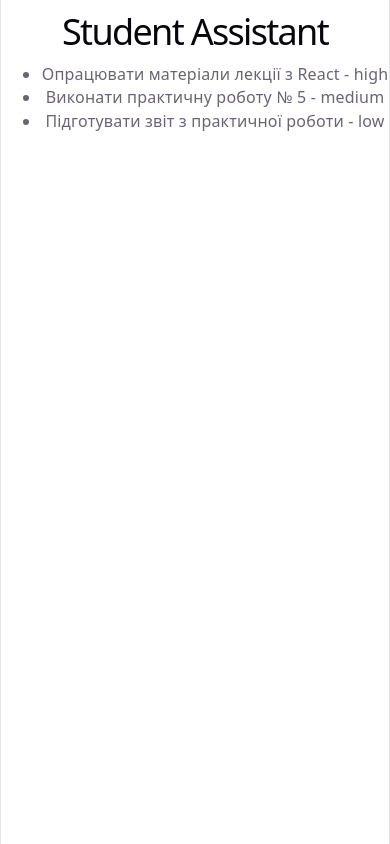
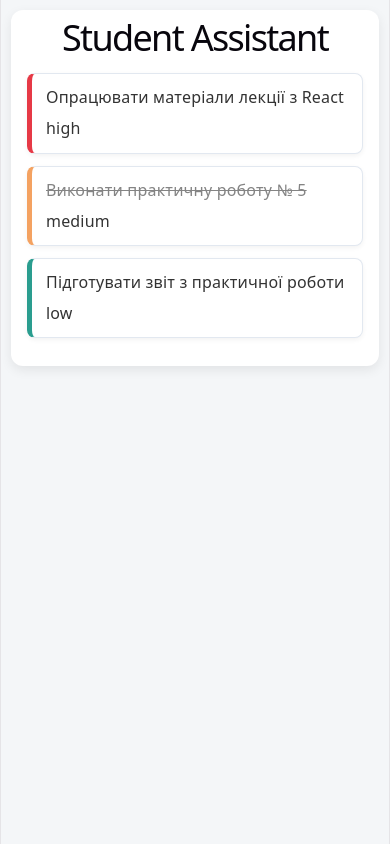
Before and after one commit to Sasha29042904/student-assistant, a React app in the folder frontend/: page / in a window 390 px wide. Built offline with nearby package versions, Linux system fonts and the light colour scheme; the HTML template or start-up script is replaced by a standard one.

Commit message:
Complete Practical Work 6: CSS styling, responsiveness, and styled-components

```diff
--- a/frontend/package.json
+++ b/frontend/package.json
@@ -11,7 +11,8 @@
   },
   "dependencies": {
     "react": "^19.2.8",
-    "react-dom": "^19.2.8"
+    "react-dom": "^19.2.8",
+    "styled-components": "^6.5.3"
   },
   "devDependencies": {
     "@types/react": "^19.2.18",
--- a/frontend/src/App.css
+++ b/frontend/src/App.css
@@ -1,184 +1,70 @@
-.counter {
-  font-size: 16px;
-  padding: 5px 10px;
-  border-radius: 5px;
-  color: var(--accent);
-  background: var(--accent-bg);
-  border: 2px solid transparent;
-  transition: border-color 0.3s;
+body {
+  margin: 0;
+  font-family: system-ui, -apple-system, sans-serif;
+  background-color: #f4f6f8;
+  color: #333;
+}
+
+.app {
+  max-width: 640px;
+  margin: 40px auto;
+  padding: 24px;
+  background-color: #ffffff;
+  border-radius: 12px;
+  box-shadow: 0 4px 12px rgba(0, 0, 0, 0.08);
+}
+
+.app h1 {
+  text-align: center;
+  margin-top: 0;
   margin-bottom: 24px;
+}
 
-  &:hover {
-    border-color: var(--accent-border);
+.task-list {
+  padding: 0;
+  margin: 0;
+}
+
+.task-card {
+  display: flex;
+  justify-content: space-between;
+  align-items: center;
+  padding: 14px 18px;
+  margin-bottom: 12px;
+  background-color: #fff;
+  border: 1px solid #e2e8f0;
+  border-radius: 8px;
+  box-shadow: 0 2px 5px rgba(0, 0, 0, 0.05);
+  list-style: none;
+}
+
+.priority-high {
+  border-left: 5px solid #e63946;
+}
+
+.priority-medium {
+  border-left: 5px solid #f4a261;
+}
+
+.priority-low {
+  border-left: 5px solid #2a9d8f;
+}
+
+.task-card.completed .task-title {
+  text-decoration: line-through;
+  opacity: 0.6;
+}
+
+@media (max-width: 480px) {
+  .app {
+    margin: 10px;
+    padding: 16px;
   }
-  &:focus-visible {
-    outline: 2px solid var(--accent);
-    outline-offset: 2px;
+
+  .task-card {
+    flex-direction: column;
+    align-items: flex-start;
+    gap: 8px;
+    padding: 12px 14px;
   }
 }
-
-.hero {
-  position: relative;
-
-  .base,
-  .framework,
-  .vite {
-    inset-inline: 0;
-    margin: 0 auto;
-  }
-
-  .base {
-    width: 170px;
-    position: relative;
-    z-index: 0;
-  }
-
-  .framework,
-  .vite {
-    position: absolute;
-  }
-
-  .framework {
-    z-index: 1;
-    top: 34px;
-    height: 28px;
-    transform: perspective(2000px) rotateZ(300deg) rotateX(44deg) rotateY(39deg)
-      scale(1.4);
-  }
-
-  .vite {
-    z-index: 0;
-    top: 107px;
-    height: 26px;
-    width: auto;
-    transform: perspective(2000px) rotateZ(300deg) rotateX(40deg) rotateY(39deg)
-      scale(0.8);
-  }
-}
-
-#center {
-  display: flex;
-  flex-direction: column;
-  gap: 25px;
-  place-content: center;
-  place-items: center;
-  flex-grow: 1;
-
-  @media (max-width: 1024px) {
-    padding: 32px 20px 24px;
-    gap: 18px;
-  }
-}
-
-#next-steps {
-  display: flex;
-  border-top: 1px solid var(--border);
-  text-align: left;
-
-  & > div {
-    flex: 1 1 0;
-    padding: 32px;
-    @media (max-width: 1024px) {
-      padding: 24px 20px;
-    }
-  }
-
-  .icon {
-    margin-bottom: 16px;
-    width: 22px;
-    height: 22px;
-  }
-
-  @media (max-width: 1024px) {
-    flex-direction: column;
-    text-align: center;
-  }
-}
-
-#docs {
-  border-right: 1px solid var(--border);
-
-  @media (max-width: 1024px) {
-    border-right: none;
-    border-bottom: 1px solid var(--border);
-  }
-}
-
-#next-steps ul {
-  list-style: none;
-  padding: 0;
-  display: flex;
-  gap: 8px;
-  margin: 32px 0 0;
-
-  .logo {
-    height: 18px;
-  }
-
-  a {
-    color: var(--text-h);
-    font-size: 16px;
-    border-radius: 6px;
-    background: var(--social-bg);
-    display: flex;
-    padding: 6px 12px;
-    align-items: center;
-    gap: 8px;
-    text-decoration: none;
-    transition: box-shadow 0.3s;
-
-    &:hover {
-      box-shadow: var(--shadow);
-    }
-    .button-icon {
-      height: 18px;
-      width: 18px;
-    }
-  }
-
-  @media (max-width: 1024px) {
-    margin-top: 20px;
-    flex-wrap: wrap;
-    justify-content: center;
-
-    li {
-      flex: 1 1 calc(50% - 8px);
-    }
-
-    a {
-      width: 100%;
-      justify-content: center;
-      box-sizing: border-box;
-    }
-  }
-}
-
-#spacer {
-  height: 88px;
-  border-top: 1px solid var(--border);
-  @media (max-width: 1024px) {
-    height: 48px;
-  }
-}
-
-.ticks {
-  position: relative;
-  width: 100%;
-
-  &::before,
-  &::after {
-    content: '';
-    position: absolute;
-    top: -4.5px;
-    border: 5px solid transparent;
-  }
-
-  &::before {
-    left: 0;
-    border-left-color: var(--border);
-  }
-  &::after {
-    right: 0;
-    border-right-color: var(--border);
-  }
-}
--- a/frontend/src/App.jsx
+++ b/frontend/src/App.jsx
@@ -1,11 +1,12 @@
-import tasks from "./tasks.json";
 import TaskList from "./components/TaskList";
+import tasksData from "./tasks.json";
+import "./App.css";
 
 function App() {
   return (
     <div className="app">
       <h1>Student Assistant</h1>
-      <TaskList tasks={tasks} />
+      <TaskList tasks={tasksData} />
     </div>
   );
 }
--- a/frontend/src/components/TaskItem.jsx
+++ b/frontend/src/components/TaskItem.jsx
@@ -1,8 +1,35 @@
+import styled from "styled-components";
+
+// Альтернативна картка для демонстрації Styled Components (Крок 7)
+const StyledCard = styled.li`
+  display: flex;
+  justify-content: space-between;
+  align-items: center;
+  padding: 14px 18px;
+  margin-bottom: 12px;
+  background-color: #fafafa;
+  border-radius: 8px;
+  box-shadow: 0 2px 4px rgba(0, 0, 0, 0.08);
+  list-style: none;
+  border-left: 5px solid
+    ${(props) =>
+      props.$priority === "high"
+        ? "#e63946"
+        : props.$priority === "medium"
+        ? "#f4a261"
+        : "#2a9d8f"};
+`;
+
 function TaskItem({ task }) {
+  if (!task) return null;
+
+  const isCompleted = task.completed ? "completed" : "";
+  const cardClassName = `task-card priority-${task.priority} ${isCompleted}`.trim();
+
   return (
-    <li className="task-item">
-      <span>{task.title}</span>
-      <span> - {task.priority}</span>
+    <li className={cardClassName}>
+      <span className="task-title">{task.title}</span>
+      <span className="task-priority">{task.priority}</span>
     </li>
   );
 }
--- a/frontend/src/components/TaskList.jsx
+++ b/frontend/src/components/TaskList.jsx
@@ -1,6 +1,11 @@
 import TaskItem from "./TaskItem";
 
 function TaskList({ tasks }) {
+  // Перевірка на випадок, якщо tasks ще не завантажилися
+  if (!tasks || !Array.isArray(tasks)) {
+    return <p>Завантаження завдань...</p>;
+  }
+
   return (
     <ul className="task-list">
       {tasks.map((task) => (
```
Also changed, not shown: 1 other file (tests, documents, lock files or other folders).
